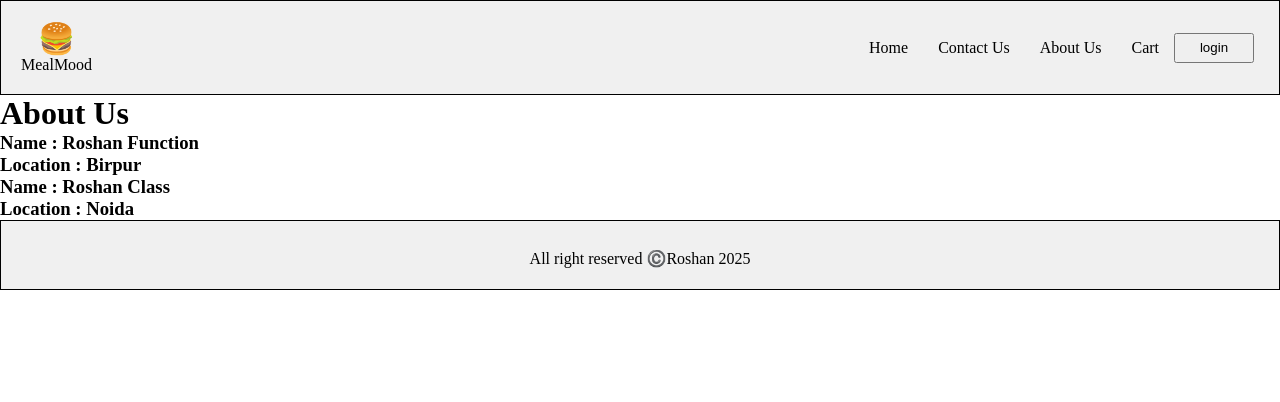
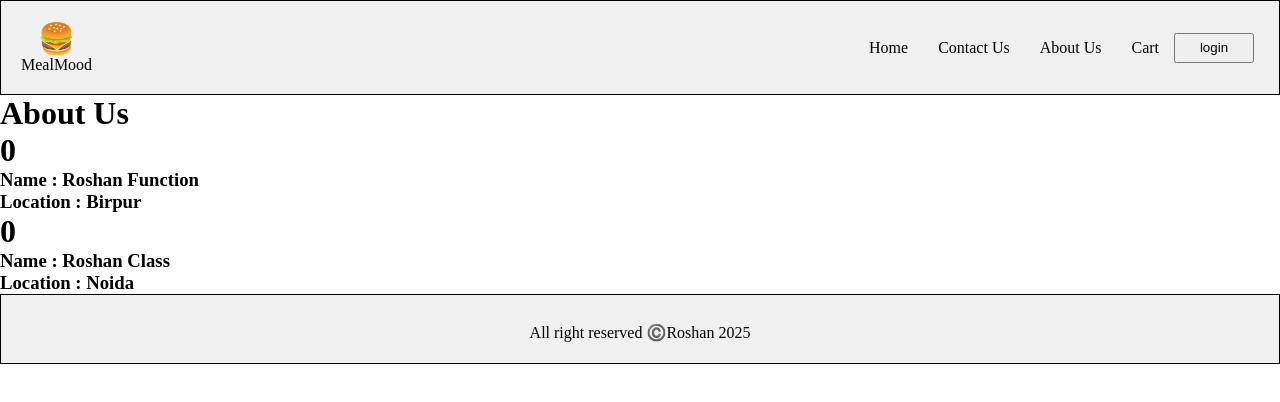
Before and after one commit to RoshnV18/MealMood, a React (Vite) app: page /about in a window 1280 px wide. Shown: the top 402 px of the page. Built offline with nearby package versions, Linux system fonts and the light colour scheme.

Commit message:
Create state variable in class based component

```diff
--- a/src/components/User.js
+++ b/src/components/User.js
@@ -1,6 +1,11 @@
+import { useState } from "react";
+
 const User = ({ name }) => {
+  const [count] = useState(0);
+
   return (
     <div className="user">
+      <h1>{count}</h1>
       <h3>Name : {name}</h3>
       <h3>Location : Birpur</h3>
     </div>
--- a/src/components/UserClass.js
+++ b/src/components/UserClass.js
@@ -4,13 +4,20 @@ import React from "react";
 class UserClass extends React.Component {
   constructor(props) {
     super(props);
+
+    this.state = {
+      count: 0,
+    };
   }
 
   render() {
+    const { count } = this.state;
+    const { name, address } = this.props;
     return (
       <div>
-        <h3>Name : {this.props.name}</h3>
-        <h3>Location : {this.props.address}</h3>
+        <h1>{count}</h1>
+        <h3>Name : {name}</h3>
+        <h3>Location : {address}</h3>
       </div>
     );
   }
```
